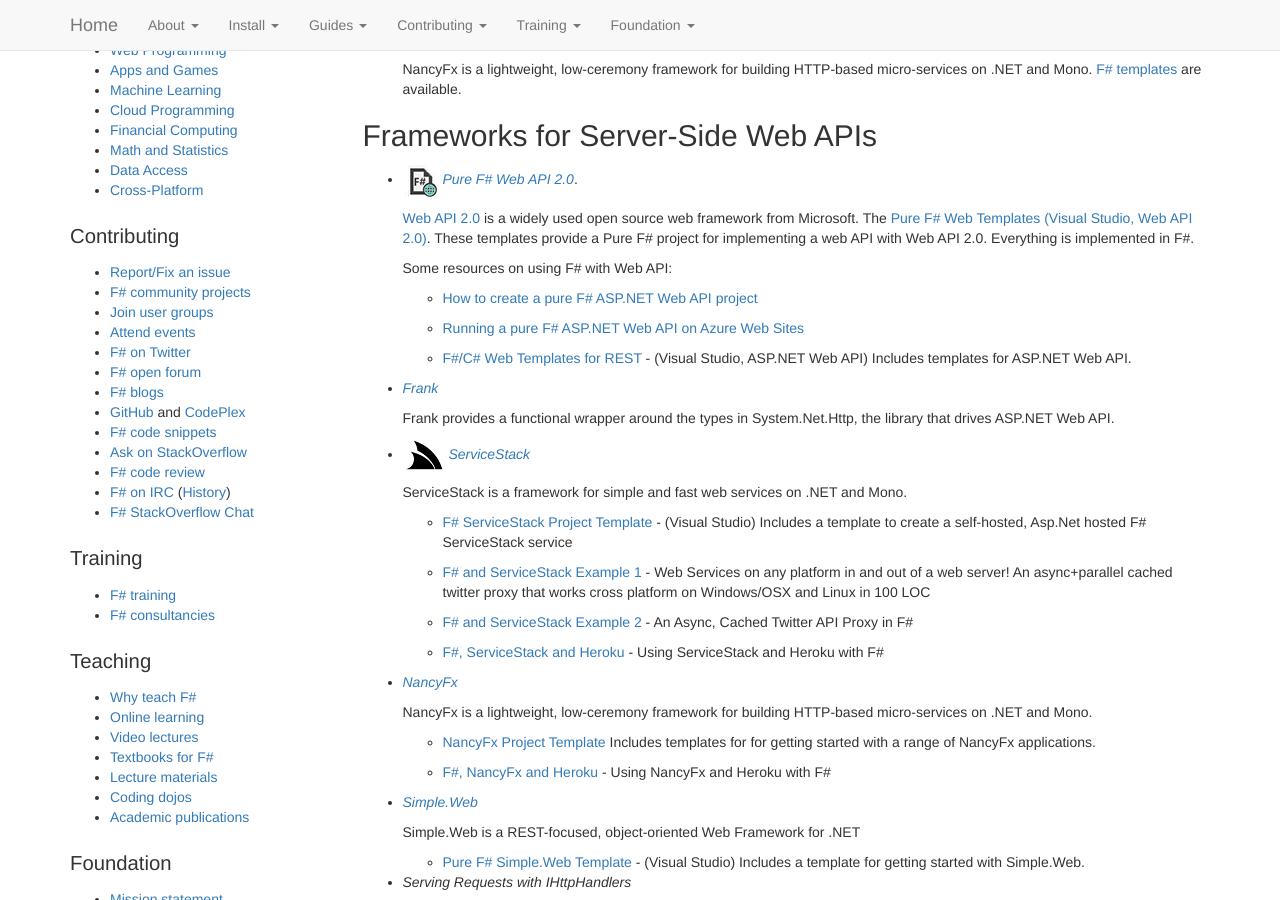
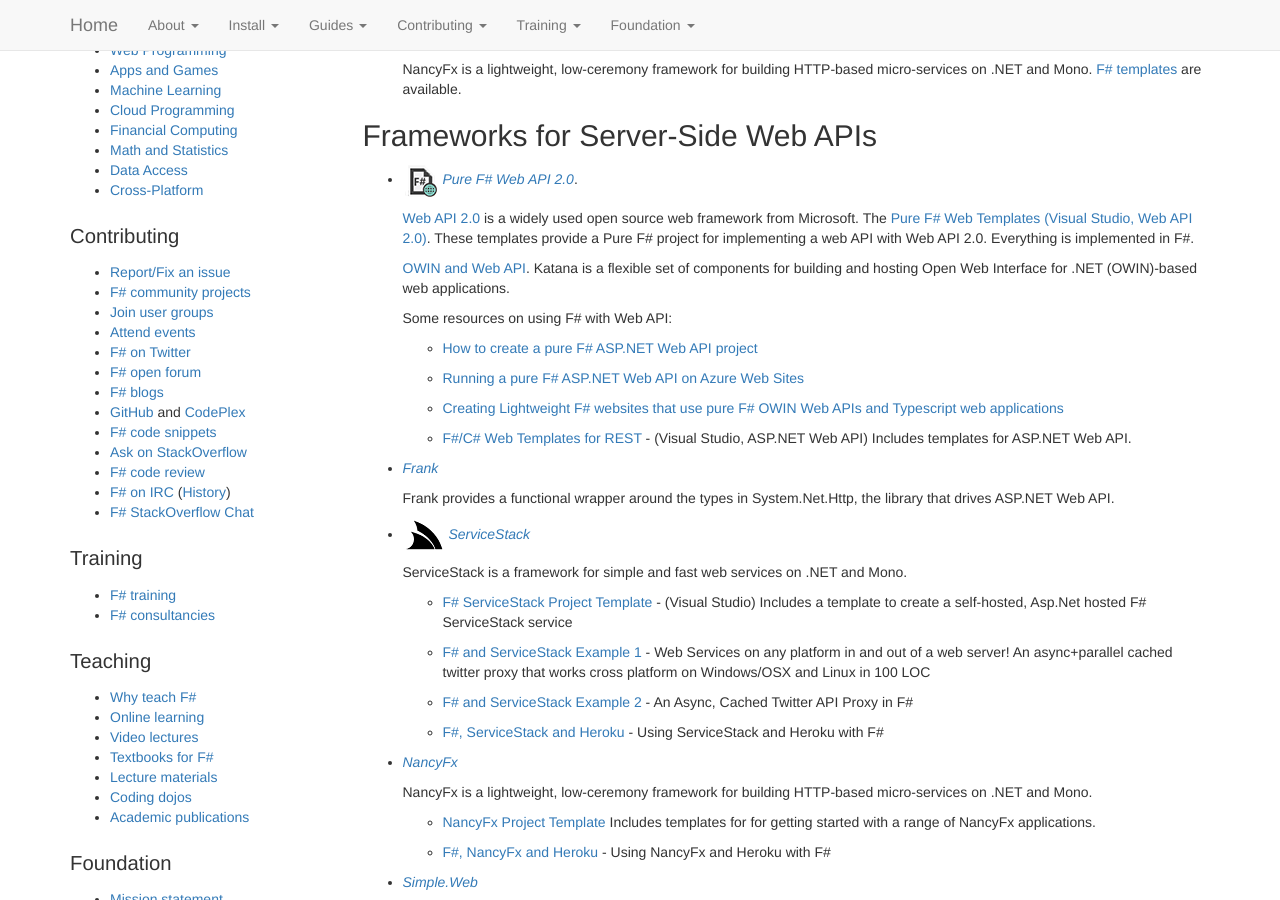
Before and after one commit to fsharp/fsharp.org, a Jekyll site: the page built from guides/web/index.md, in a window 1280 px wide and 900 px high, scrolled down 662 px. Built offline with Jekyll 4.4.1, drawn with Linux system fonts in a browser that asks for light colours; nearby versions of some CDN libraries; some web fonts are replaced; comment, search, counter and statistics services are not loaded.

Commit message:
Update index.md
Add link to OWIN / Katana Web API with F# article.

```diff
--- a/guides/web/index.md
+++ b/guides/web/index.md
@@ -53,11 +53,15 @@
    These templates provide a Pure F# project for implementing a web API with Web API 2.0.
    Everything is implemented in F#.
 
+   [OWIN and Web API](http://www.asp.net/aspnet/overview/owin-and-katana). Katana is a flexible set of components for building and hosting Open Web Interface for .NET (OWIN)-based web applications.
+
    Some resources on using F# with Web API:
 
    * [How to create a pure F# ASP.NET Web API project](http://blog.ploeh.dk/2013/08/23/how-to-create-a-pure-f-aspnet-web-api-project/)
 
    * [Running a pure F# ASP.NET Web API on Azure Web Sites](http://blog.ploeh.dk/2013/08/26/running-a-pure-f-web-api-on-azure-web-sites/)
+
+   * [Creating Lightweight F# websites that use pure F# OWIN Web APIs and Typescript web applications](http://cockneycoder.wordpress.com/2014/09/03/lightweight-websites-with-f/)
 
    * [F#/C# Web Templates for REST](http://visualstudiogallery.msdn.microsoft.com/3d2bf938-fc9e-403c-90b3-8de27dc23095) - (Visual Studio, ASP.NET Web API) Includes templates for ASP.NET Web API.
 
```
